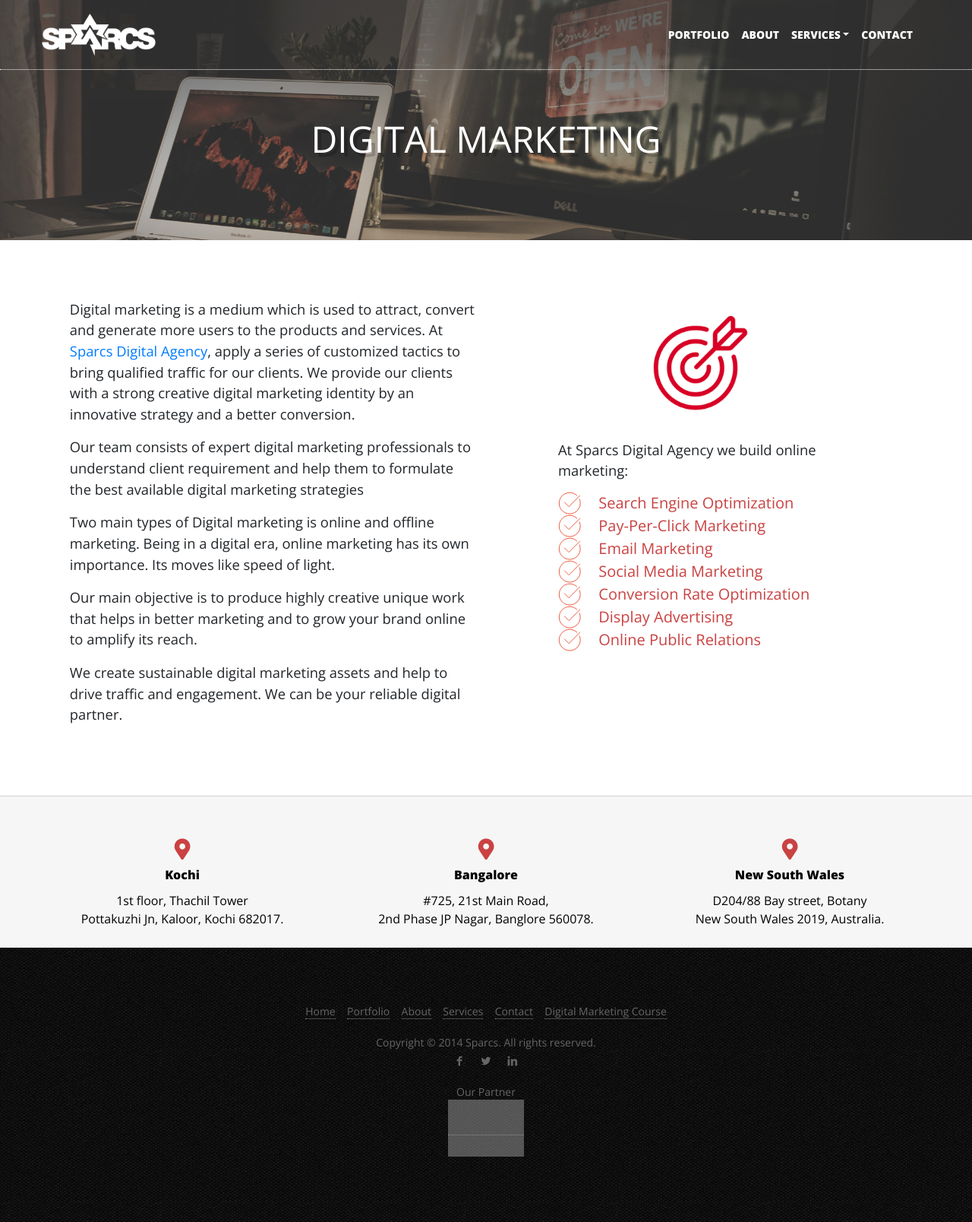
After one commit to SparcsDigitalAgency/sparcs, a PHP site: page /digital_marketing in a window 1280 px wide. The commit adds this page. Shown: the whole page at 76% size. Run offline with PHP 8.4, Linux system fonts and the light colour scheme; grey boxes are pictures that could not be loaded.

Commit message:
changes in services page name as mentioned
Icons added in each service pages and in service section in home page.
In footer services link goto services pages where each icon is changed to link,on click goto corresponding pages

```diff
--- a/config.php
+++ b/config.php
@@ -8,10 +8,10 @@ $contact_me = isset($_POST['value']) ? $_POST['value'] : '';
 $contact = isset($_POST['value']) ? $_POST['value'] : '';
 $portfolio = isset($_POST['value']) ? $_POST['value'] : '';
 $services = isset($_POST['value']) ? $_POST['value'] : '';
-$strategy = isset($_POST['value']) ? $_POST['value'] : '';
-$digital = isset($_POST['value']) ? $_POST['value'] : '';
+$strategy_consulting = isset($_POST['value']) ? $_POST['value'] : '';
+$digital_marketing = isset($_POST['value']) ? $_POST['value'] : '';
 $creative_design = isset($_POST['value']) ? $_POST['value'] : '';
-$webDevelopment = isset($_POST['value']) ? $_POST['value'] : '';
+$web_mobile_development = isset($_POST['value']) ? $_POST['value'] : '';
 $text9 = isset($_POST['value']) ? $_POST['value'] : '';
 $buyercentric = isset($_POST['value']) ? $_POST['value'] : '';
 $angels_group = isset($_POST['value']) ? $_POST['value'] : '';
@@ -38,10 +38,10 @@ $site = isset($_POST['value']) ? $_POST['value'] : '';
 	$contact_me =  (preg_match("/contact_me.php/",$_SERVER['SCRIPT_FILENAME']));
 	$portfolio = (preg_match("/portfolio.php/", $_SERVER['SCRIPT_FILENAME']));
 	$services = (preg_match("/services.php/", $_SERVER['SCRIPT_FILENAME']));
-	$strategy = (preg_match("/strategy.php/", $_SERVER['SCRIPT_FILENAME']));
-	$digital = (preg_match("/digital.php/", $_SERVER['SCRIPT_FILENAME']));
+	$strategy_consulting = (preg_match("/strategy_consulting.php/", $_SERVER['SCRIPT_FILENAME']));
+	$digital_marketing = (preg_match("/digital_marketing.php/", $_SERVER['SCRIPT_FILENAME']));
 	$creative_design = (preg_match("/creative_design.php/", $_SERVER['SCRIPT_FILENAME']));
-	$webDevelopment = (preg_match("/webdevelopment.php/", $_SERVER['SCRIPT_FILENAME']));
+	$web_mobile_development = (preg_match("/web_mobile_development.php/", $_SERVER['SCRIPT_FILENAME']));
 	$text9 = (preg_match("/text9.php/", $_SERVER['SCRIPT_FILENAME']));
 	$buyercentric = (preg_match("/buyercentric.php/", $_SERVER['SCRIPT_FILENAME']));
 	$angels_group = (preg_match("/angels_group.php/", $_SERVER['SCRIPT_FILENAME']));
--- /dev/null
+++ b/digital_marketing.php
@@ -0,0 +1,48 @@
+<?php
+$meta_tags = array(
+	'title' =>'Services | Digital Marketing | Web Marketing' ,
+	'keywords' =>'digital agency, app development, web marketing, kochi, Kerala' ,
+	'description' =>'Check out our projects to get a feel for what we have done lately. ',
+	'no-index' =>true
+	 );
+include_once('header.php');
+?>
+<section id="header">
+	<!-- <div class="container-fluid"> -->
+<div class="container">  Digital Marketing<br><!-- <article>Check out our latest projects what we’ve been working on lately.</article> --></div>
+<!-- </div> -->
+</section>
+<div class="clear"></div>
+<section id="digital" class="services-div">
+	<div class="container">
+		<div class="row">
+			<!-- <img src="images/service-icon-4.png" width="150px"> -->
+	<!-- <br> -->
+	<div class="col-sm-12 col-md-12 col-lg-6">
+	<p>Digital marketing is a medium which is used to attract, convert and generate more users to the  products and services. At <a href="<?php echo $path ?>index">Sparcs Digital Agency</a>, apply a series of customized tactics to bring qualified traffic for our clients. We provide our clients with a strong creative digital marketing identity by an innovative strategy and a better conversion.</p>
+		<p>Our team consists of expert digital marketing professionals to understand client requirement and help them to formulate the best available digital marketing strategies</p>
+		<p>Two main types of Digital marketing is online and offline marketing. Being in a digital era, online marketing has its own importance. Its moves like speed of light.</p>
+	<p>Our main objective is to produce highly creative unique work that helps in better marketing and to grow your brand online to amplify its reach. </p>
+<p>We create sustainable digital marketing assets and help to drive traffic and engagement. We can be your reliable digital partner.
+</p>
+	</div>
+<div class="col-sm-12 col-md-12 col-lg-6">
+	<div class="digiIcn">
+		<img src="images/service-icon-4.png" width="130px">
+	</div>
+<ul>
+	<p class="points">At Sparcs Digital Agency we build online marketing:</p>
+		<li>Search Engine Optimization</li>
+		<li>Pay-Per-Click Marketing</li>
+		<li>Email Marketing</li>
+		<li>Social Media Marketing</li>
+		<li>Conversion Rate Optimization</li>
+		<li>Display Advertising</li>
+		<li>Online Public Relations</li>
+		</ul>
+</div>
+
+</div>
+	</div>
+</section>
+<?php include_once('footer.php')?>
--- a/header.php
+++ b/header.php
@@ -240,12 +240,12 @@ j=d.createElement(s),dl=l!='dataLayer'?'&l='+l:'';j.async=true;j.src=
             </a>
           </li>
           <li class="nav-item dropdown">
-            <a class="nav-link dropdown-toggle" <?php echo(preg_match("/services.php/", $_SERVER['SCRIPT_FILENAME']) ? 'class="active"' : ''); ?> href="<?php echo $path; ?>services" title="Services" id="dropdown01" data-toggle="dropdown" aria-haspopup="true" aria-expanded="false">Services</a>
+            <a class="nav-link dropdown-toggle"  title="Services" id="dropdown01" data-toggle="dropdown" aria-haspopup="true" aria-expanded="false">Services</a>
             <div class="dropdown-menu" aria-labelledby="dropdown01" id="drpwn">
-              <a class="dropdown-item" href="<?php echo $path; ?>strategy">Strategy & Cosulting</a>
-              <a class="dropdown-item" href="<?php echo $path; ?>creative_design">Creative Design</a>
-              <a class="dropdown-item" href="<?php echo $path; ?>webDevelopment">Web & Mobile Development</a>
-              <a class="dropdown-item" href="<?php echo $path; ?>digital">Digital Marketing</a>
+              <a class="dropdown-item" href="<?php echo $path;?>strategy_consulting">Strategy & Cosulting</a>
+              <a class="dropdown-item" href="<?php echo $path;?>creative_design">Creative Design</a>
+              <a class="dropdown-item" href="<?php echo $path;?>web_mobile_development">Web & Mobile Development</a>
+              <a class="dropdown-item" href="<?php echo $path;?>digital_marketing">Digital Marketing</a>
             </div>
           </li>
 
@@ -259,7 +259,7 @@ j=d.createElement(s),dl=l!='dataLayer'?'&l='+l:'';j.async=true;j.src=
       </div>
   </div>
     </nav>
-    <?php if ($strategy): ?>
+    <?php if ($strategy_consulting): ?>
       <style type="text/css">
          #header {
                     background:  #2e2e2e url(./images/strategy_consulting123.jpg) no-repeat;
@@ -278,7 +278,7 @@ j=d.createElement(s),dl=l!='dataLayer'?'&l='+l:'';j.async=true;j.src=
       </style>
     <?php endif; ?>
 
-     <?php if ($webDevelopment): ?>
+     <?php if ($web_mobile_development): ?>
       <style type="text/css">
          #header {
     background:  #2e2e2e url(./images/webdevelopment123.jpg) no-repeat;
@@ -288,7 +288,7 @@ j=d.createElement(s),dl=l!='dataLayer'?'&l='+l:'';j.async=true;j.src=
       </style>
 
     <?php endif; ?>
-    <?php if ($digital): ?>
+    <?php if ($digital_marketing): ?>
       <style type="text/css">
          #header {
     background:  #2e2e2e url(./images/digiMarktng123.jpg) no-repeat;
--- a/script/format1.css
+++ b/script/format1.css
@@ -79,7 +79,7 @@ section.services-div  img {
     margin: 2%;
 }
 section.services-div p {
-    font-size: 1.5rem;
+    font-size: 1.15rem;
      text-align: left;
 }
 /*.services-div ul li  {
@@ -102,7 +102,7 @@ section.services-div p {
     margin: 0 15%;
     padding: 0 0 0 10%;
     /* line-height: 30px; */
-    font-size: 1.5rem;
+    font-size: 1.25rem;
     color: #ca4242;
     background: url(../images/checkmarksmall.svg) no-repeat;
     /* text-align: center; */
@@ -113,7 +113,7 @@ section.services-div p {
 background:none;
 }*/
 .sec-padding {
-    padding: 150px 0 150px 0;
+        padding: 6% 0px;
 }
 .section-light {
     background-color: #f5f5f5;
@@ -121,7 +121,7 @@ background:none;
 .sec-title-container {
     width: 100%;
     float: left;
-    padding-bottom: 120px;
+    padding-bottom: 50px;
 }
 .text-center {
     text-align: center;
@@ -146,7 +146,7 @@ background:none;
 .ce-feature-box-16 .text-box {
     width: 100%;
     float: left;
-    padding: 22px;
+    padding: 40px 22px;
     background-color: #fff;
     -webkit-box-shadow: 0 0 0 rgba(0,0,0,0.1);
     box-shadow: 0 0 0 rgba(0,0,0,0.1);
@@ -182,8 +182,27 @@ a.ReadmreBtn{
                 text-transform: uppercase;
 }
 
-.ce-feature-box-16:hover .text-box .btn.btn-border.dark {
-   color: #ca4242;
+.ce-feature-box-16:hover .but {
+   color: #fff;
     /*color: #f51e46;*/
     border-color: #ca4242;
 }
+.strtIcn {
+    text-align: center;
+    padding: 10px;
+}
+.crtveIcn{
+     text-align: center;
+    padding: 10px;
+}
+p.points {
+    margin: 9px 15% 14px;
+}
+.webIcn{
+    text-align: center;
+    padding: 10px;
+}
+.digiIcn{
+    text-align: center;
+    padding: 10px;
+}
```
Also changed, not shown: creative_design.php (+7 -4 lines), digital.php (deleted, +0 -45 lines), index.php (+12 -6 lines), services.php (+7 -4 lines), strategy_consulting.php (renamed from strategy.php, +8 -5 lines), web_mobile_development.php (added, +48 -0 lines), webdevelopment.php (deleted, +0 -45 lines).
